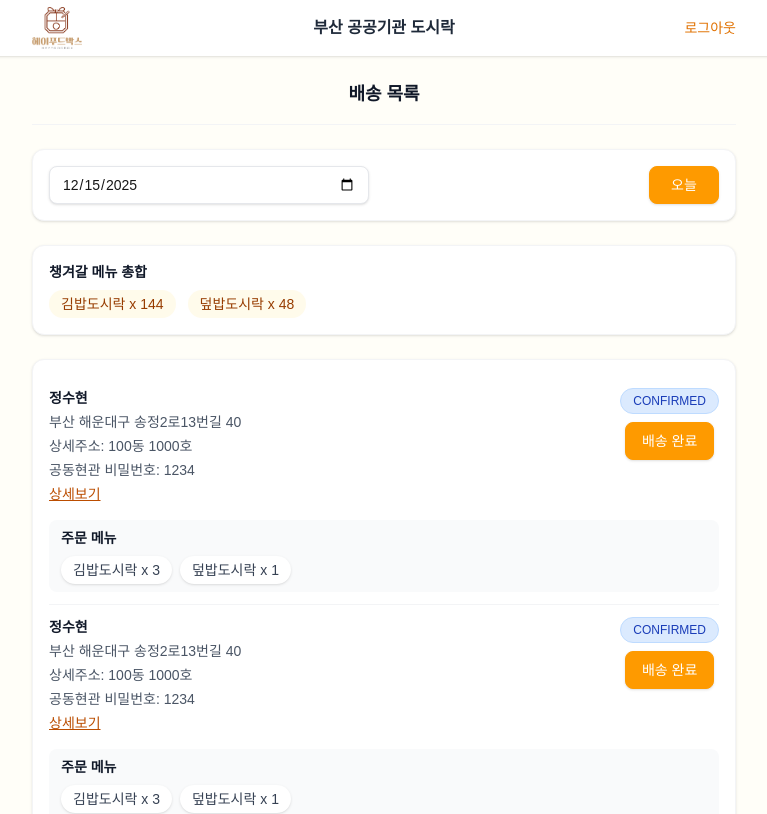
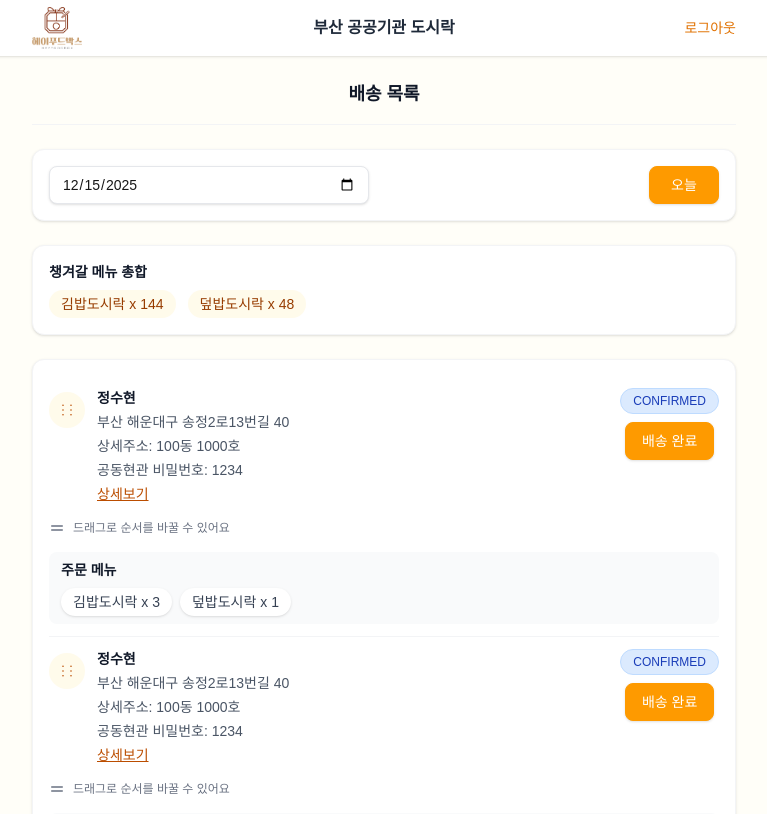
Before and after one commit to soohyun4747/vacation-dosirak-order, a Next.js app: page /driver/deliveries in a window 1280 px wide. Shown: the top 814 px of the page, without its empty margins (256-1023 px from the left). Built offline with nearby package versions, Linux system fonts and the light colour scheme.

Commit message:
Enhance driver delivery drag cues

```diff
--- a/app/driver/deliveries/page.tsx
+++ b/app/driver/deliveries/page.tsx
@@ -16,6 +16,7 @@ export default function DriverDeliveriesPage() {
 	);
         const [orders, setOrders] = useState<Order[]>(() => [...mockOrders]);
         const [draggingId, setDraggingId] = useState<string | null>(null);
+        const [dragOverId, setDragOverId] = useState<string | null>(null);
 
 	const filteredOrders = useMemo(
     () =>
@@ -53,6 +54,7 @@ export default function DriverDeliveriesPage() {
 
         const handleDragStart = (event: DragEvent<HTMLDivElement>, id: string) => {
                 event.dataTransfer.effectAllowed = 'move';
+                event.dataTransfer.setData('text/plain', id);
                 setDraggingId(id);
         };
 
@@ -73,11 +75,22 @@ export default function DriverDeliveriesPage() {
                         return list;
                 });
                 setDraggingId(null);
+                setDragOverId(null);
         };
 
         const handleDragOver = (event: DragEvent<HTMLDivElement>) => {
                 event.preventDefault();
                 event.dataTransfer.dropEffect = 'move';
+        };
+
+        const handleDragEnter = (targetId: string) => {
+                if (!draggingId || draggingId === targetId) return;
+                setDragOverId(targetId);
+        };
+
+        const handleDragEnd = () => {
+                setDraggingId(null);
+                setDragOverId(null);
         };
 
 	const resetDateToToday = () =>
@@ -126,7 +139,13 @@ export default function DriverDeliveriesPage() {
                                                 선택한 날짜의 배송이 없습니다.
                                         </p>
                                 )}
-				{filteredOrders.map((order) => (
+
+                                {filteredOrders.map((order) => {
+                                        const isDragging = draggingId === order.id;
+                                        const isDragOver =
+                                                dragOverId === order.id && draggingId !== order.id;
+
+                                        return (
                                                 <div
                                                         key={order.id}
                                                         draggable
@@ -134,11 +153,32 @@ export default function DriverDeliveriesPage() {
                                                                 handleDragStart(event, order.id)
                                                         }
                                                         onDragOver={handleDragOver}
+                                                        onDragEnter={() => handleDragEnter(order.id)}
                                                         onDrop={(event) => handleDrop(event, order.id)}
+                                                        onDragEnd={handleDragEnd}
                                                         className={`space-y-4 py-3 transition-colors ${
-							draggingId === order.id ? 'bg-amber-50' : ''
+                                                                isDragging
+                                                                        ? 'bg-amber-50 cursor-grabbing'
+                                                                        : 'cursor-grab'
+                                                        } ${
+                                                                isDragOver
+                                                                        ? 'rounded-lg border border-amber-200 bg-amber-50/70 shadow-sm'
+                                                                        : ''
                                                         }`}>
                                                         <div className='flex items-start justify-between gap-3'>
+                                                                <div className='flex items-start gap-3'>
+                                                                        <span
+                                                                                className='mt-1 inline-flex h-9 w-9 items-center justify-center rounded-full bg-amber-50 text-amber-700'
+                                                                                aria-hidden='true'
+                                                                                title='드래그하여 순서를 변경할 수 있습니다.'>
+                                                                                <svg
+                                                                                        xmlns='http://www.w3.org/2000/svg'
+                                                                                        viewBox='0 0 20 20'
+                                                                                        fill='currentColor'
+                                                                                        className='h-4 w-4'>
+                                                                                        <path d='M6 4a1 1 0 1 1-2 0 1 1 0 0 1 2 0Zm0 6a1 1 0 1 1-2 0 1 1 0 0 1 2 0Zm0 6a1 1 0 1 1-2 0 1 1 0 0 1 2 0ZM16 4a1 1 0 1 1-2 0 1 1 0 0 1 2 0Zm0 6a1 1 0 1 1-2 0 1 1 0 0 1 2 0Zm0 6a1 1 0 1 1-2 0 1 1 0 0 1 2 0Z' />
+                                                                                </svg>
+                                                                        </span>
                                                                         <div className='flex flex-col gap-1'>
                                                                                 <p className='text-sm font-semibold text-gray-900'>
                                                                                         {order.customerName}{' '}
@@ -161,6 +201,8 @@ export default function DriverDeliveriesPage() {
                                                                                         상세보기
                                                                                 </Link>
                                                                         </div>
+                                                                </div>
+
                                                                 <div className='flex flex-col items-center gap-2 text-sm'>
                                                                         {order.status && (
                                                                                 <Badge status={order.status} />
@@ -174,6 +216,23 @@ export default function DriverDeliveriesPage() {
                                                                         </Button>
                                                                 </div>
                                                         </div>
+
+                                                        <div className='flex items-center gap-2 text-xs text-gray-500'>
+                                                                <svg
+                                                                        xmlns='http://www.w3.org/2000/svg'
+                                                                        viewBox='0 0 24 24'
+                                                                        fill='none'
+                                                                        stroke='currentColor'
+                                                                        strokeWidth='2'
+                                                                        strokeLinecap='round'
+                                                                        strokeLinejoin='round'
+                                                                        className='h-4 w-4'>
+                                                                        <path d='M4 9h16' />
+                                                                        <path d='M4 15h16' />
+                                                                </svg>
+                                                                <span>드래그로 순서를 바꿀 수 있어요</span>
+                                                        </div>
+
                                                         <div className='rounded-lg bg-gray-50 px-3 py-2 text-sm text-gray-700 flex flex-col gap-1'>
                                                                 <p className='mb-1 font-semibold text-gray-900'>
                                                                         주문 메뉴
@@ -189,7 +248,8 @@ export default function DriverDeliveriesPage() {
                                                                 </div>
                                                         </div>
                                                 </div>
-				))}
+                                        );
+                                })}
                         </Card>
 		</div>
 	);
```
Lines whose indentation alone changed are shown as unchanged.
